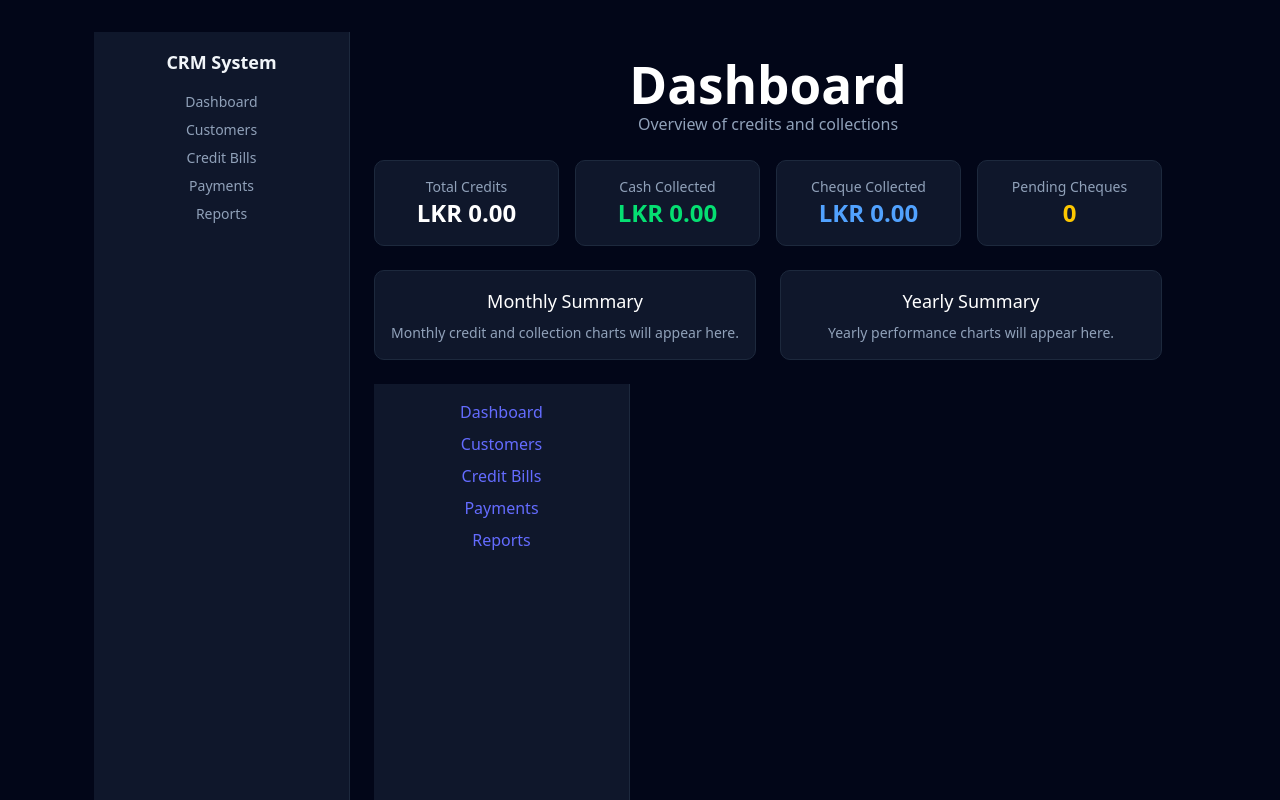
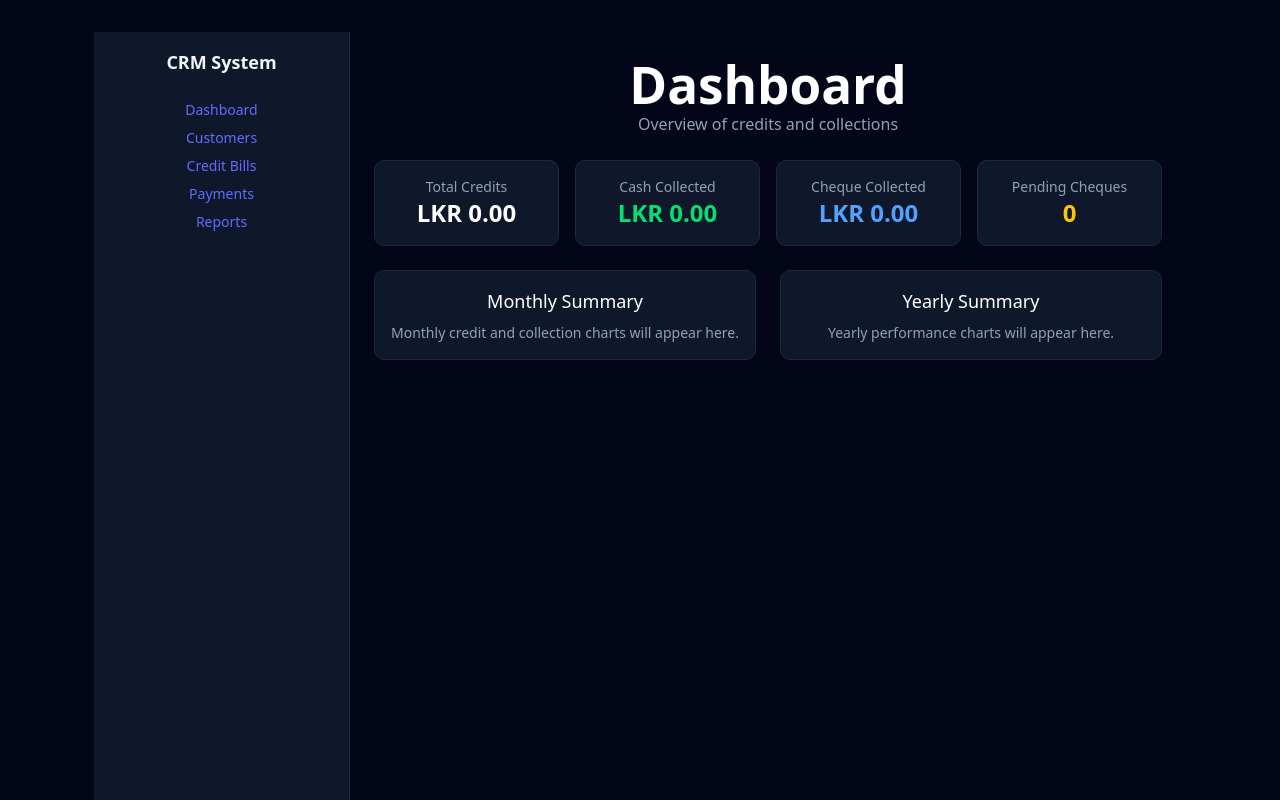
Before and after one commit to Senuja2001/CRMSystem, a React app in the folder frontend/: page / in a window 1280 px wide. Shown: the top 800 px of the page. Built offline with nearby package versions, Linux system fonts and the light colour scheme; sample sign-in values are in the browser's storage; the HTML template or start-up script is replaced by a standard one.

Commit message:
get nav bar in one line

```diff
--- /dev/null
+++ b/frontend/src/api/dashboard.api.js
@@ -0,0 +1,6 @@
+import api from "./axios";
+
+export const getDashboardSummary = async () => {
+  const response = await api.get("/reports/dashboard");
+  return response.data;
+};
--- a/frontend/src/layouts/DashboardLayout.jsx
+++ b/frontend/src/layouts/DashboardLayout.jsx
@@ -1,35 +1,34 @@
-import { Outlet } from "react-router-dom";
+import { NavLink, Outlet } from "react-router-dom";
 
 const DashboardLayout = () => {
   return (
     <div className="min-h-screen flex bg-slate-950 text-slate-100">
-
       {/* Sidebar */}
-      <aside className="w-64 bg-slate-900 border-r border-slate-800">
-        <div className="p-4 text-lg font-semibold">
+      <aside className="w-64 bg-slate-900 border-r border-slate-800 p-4">
+        <div className="mb-6 text-lg font-semibold">
           CRM System
         </div>
 
-        <nav className="px-4 space-y-2 text-sm">
-          <div className="text-slate-400 hover:text-white cursor-pointer">
+        <nav className="space-y-2 text-sm">
+          <NavLink to="/" className="block text-slate-400 hover:text-white">
             Dashboard
-          </div>
-          <div className="text-slate-400 hover:text-white cursor-pointer">
+          </NavLink>
+          <NavLink to="/customers" className="block text-slate-400 hover:text-white">
             Customers
-          </div>
-          <div className="text-slate-400 hover:text-white cursor-pointer">
+          </NavLink>
+          <NavLink to="/credit-bills" className="block text-slate-400 hover:text-white">
             Credit Bills
-          </div>
-          <div className="text-slate-400 hover:text-white cursor-pointer">
+          </NavLink>
+          <NavLink to="/payments" className="block text-slate-400 hover:text-white">
             Payments
-          </div>
-          <div className="text-slate-400 hover:text-white cursor-pointer">
+          </NavLink>
+          <NavLink to="/reports" className="block text-slate-400 hover:text-white">
             Reports
-          </div>
+          </NavLink>
         </nav>
       </aside>
 
-      {/* Main content */}
+      {/* Page Content */}
       <main className="flex-1 p-6">
         <Outlet />
       </main>
--- a/frontend/src/pages/Dashboard.jsx
+++ b/frontend/src/pages/Dashboard.jsx
@@ -1,6 +1,7 @@
 import React from "react";
 // 👇 ADD THIS LINE to fix the "NavLink is not defined" error
 import { NavLink, Outlet } from "react-router-dom";
+
 
 const Dashboard = () => {
   return (
@@ -63,20 +64,7 @@ const Dashboard = () => {
 
       </div>
 
-      {/* Internal Layout Section */}
-      <div className="min-h-screen flex bg-slate-950 text-slate-100">
-        <aside className="w-64 bg-slate-900 border-r border-slate-800 p-4 space-y-2">
-          <NavLink to="/" className="block hover:text-white">Dashboard</NavLink>
-          <NavLink to="/customers" className="block hover:text-white">Customers</NavLink>
-          <NavLink to="/credit-bills" className="block hover:text-white">Credit Bills</NavLink>
-          <NavLink to="/payments" className="block hover:text-white">Payments</NavLink>
-          <NavLink to="/reports" className="block hover:text-white">Reports</NavLink>
-        </aside>
 
-        <main className="flex-1 p-6">
-          <Outlet />
-        </main>
-      </div>
     </div>
   );
 };
```
